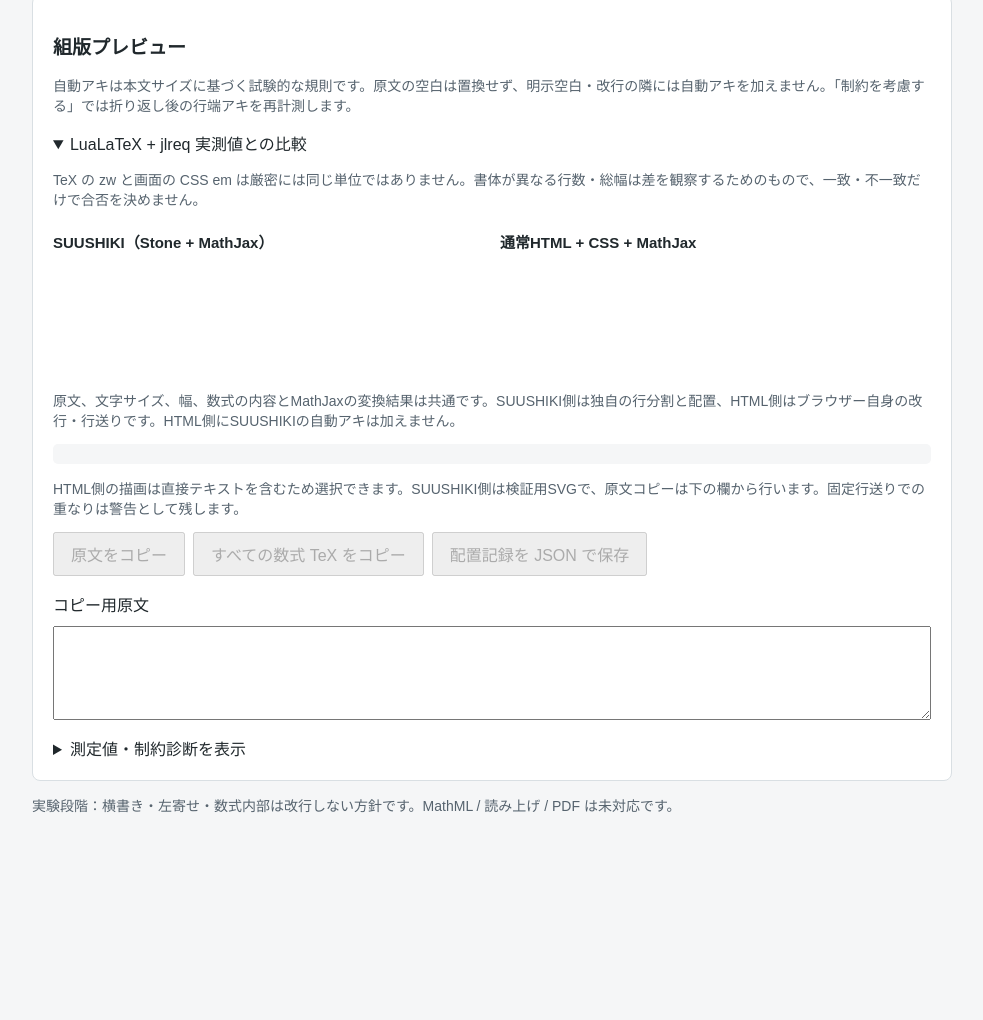
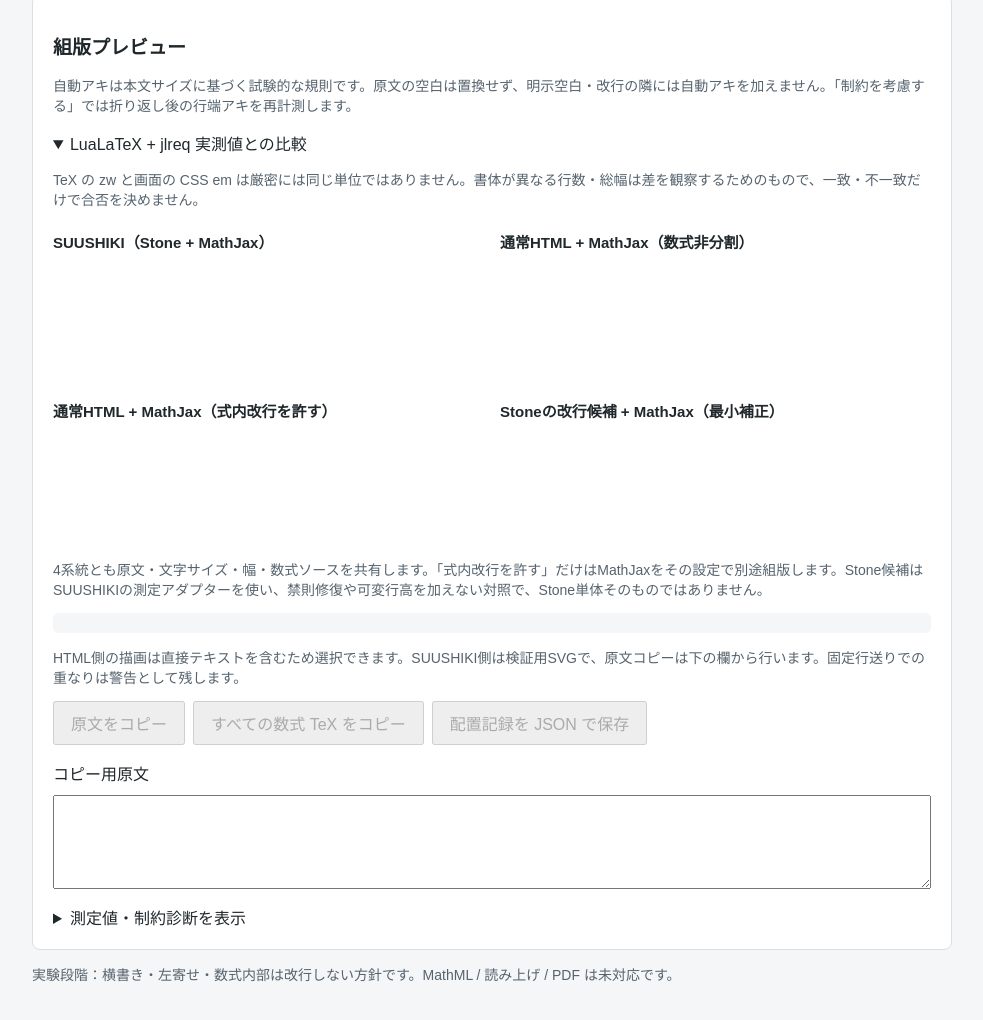
Before and after one commit to goldkiss2010-ai/suushiki, a website: page public/document.html in a window 1280 px wide. Shown: the part 966-1986 px from the top of the page, without its empty margins (148-1131 px from the left). Before the commit the page ends 1819 px from the top, so only its background shows below. Drawn offline with Linux system fonts and the light colour scheme.

Commit message:
feat: show four independent paragraph composition candidates side by side

```diff
--- a/public/document.html
+++ b/public/document.html
@@ -103,12 +103,21 @@
         <div class="viewport document-viewport"><div id="document-output" aria-hidden="true"></div></div>
       </div>
       <div class="document-comparison-panel">
-        <h3>通常HTML + CSS + MathJax</h3>
+        <h3>通常HTML + MathJax（数式非分割）</h3>
         <div class="viewport document-viewport"><div id="document-native-output"></div></div>
       </div>
+      <div class="document-comparison-panel">
+        <h3>通常HTML + MathJax（式内改行を許す）</h3>
+        <div class="viewport document-viewport"><div id="document-native-flow-output"></div></div>
+      </div>
+      <div class="document-comparison-panel">
+        <h3>Stoneの改行候補 + MathJax（最小補正）</h3>
+        <div class="viewport document-viewport"><div id="document-stone-output" aria-hidden="true"></div></div>
+      </div>
     </div>
-    <p class="note">原文、文字サイズ、幅、数式の内容とMathJaxの変換結果は共通です。SUUSHIKI側は独自の行分割と配置、HTML側はブラウザー自身の改行・行送りです。HTML側にSUUSHIKIの自動アキは加えません。</p>
+    <p class="note">4系統とも原文・文字サイズ・幅・数式ソースを共有します。「式内改行を許す」だけはMathJaxをその設定で別途組版します。Stone候補はSUUSHIKIの測定アダプターを使い、禁則修復や可変行高を加えない対照で、Stone単体そのものではありません。</p>
     <pre id="document-native-diagnostic" aria-live="polite"></pre>
+    <pre id="document-fourway-diagnostic" aria-live="polite"></pre>
     <p class="note">HTML側の描画は直接テキストを含むため選択できます。SUUSHIKI側は検証用SVGで、原文コピーは下の欄から行います。固定行送りでの重なりは警告として残します。</p>
     <div class="document-actions">
       <button id="document-copy" type="button" disabled>原文をコピー</button>
```
